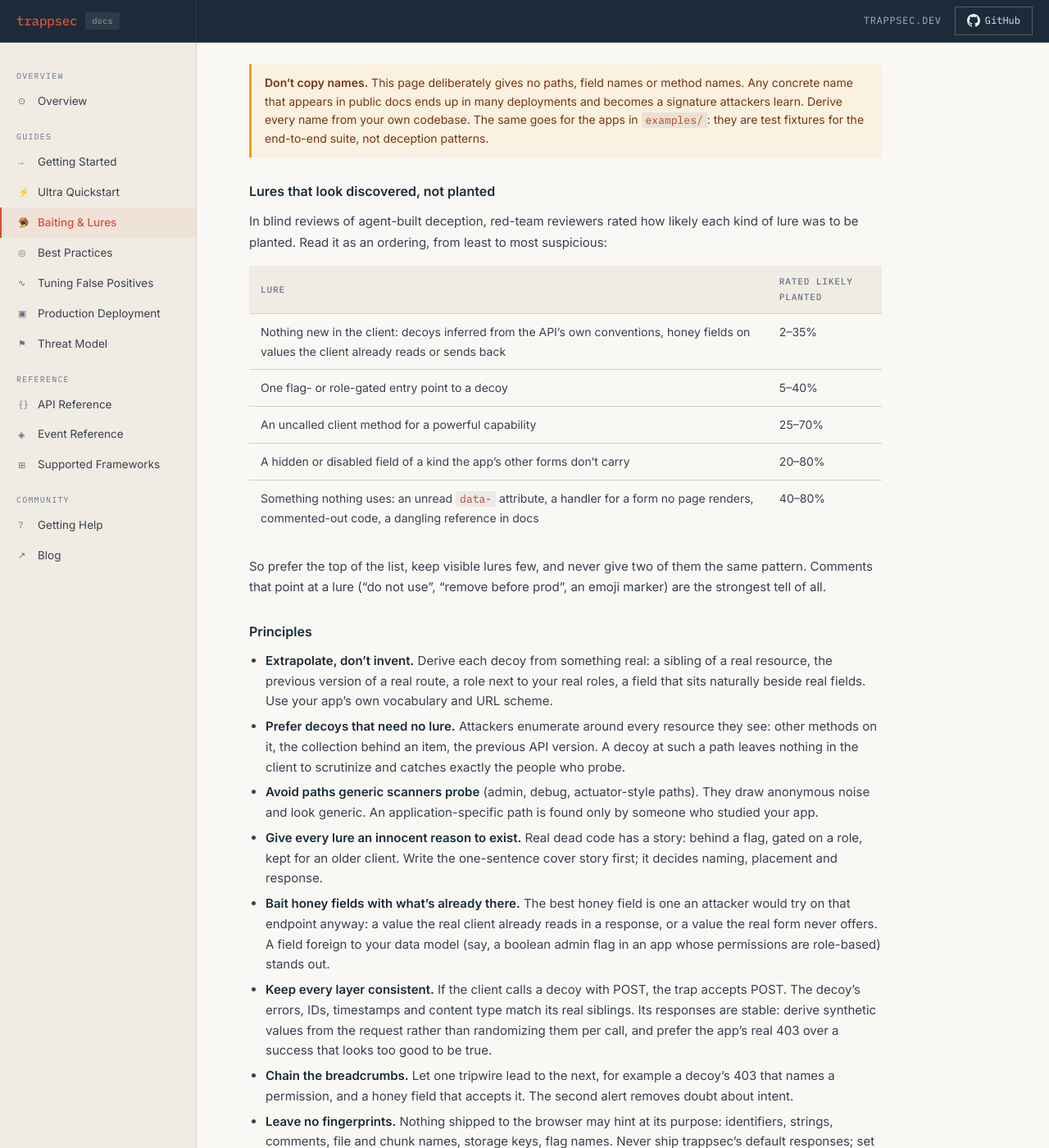
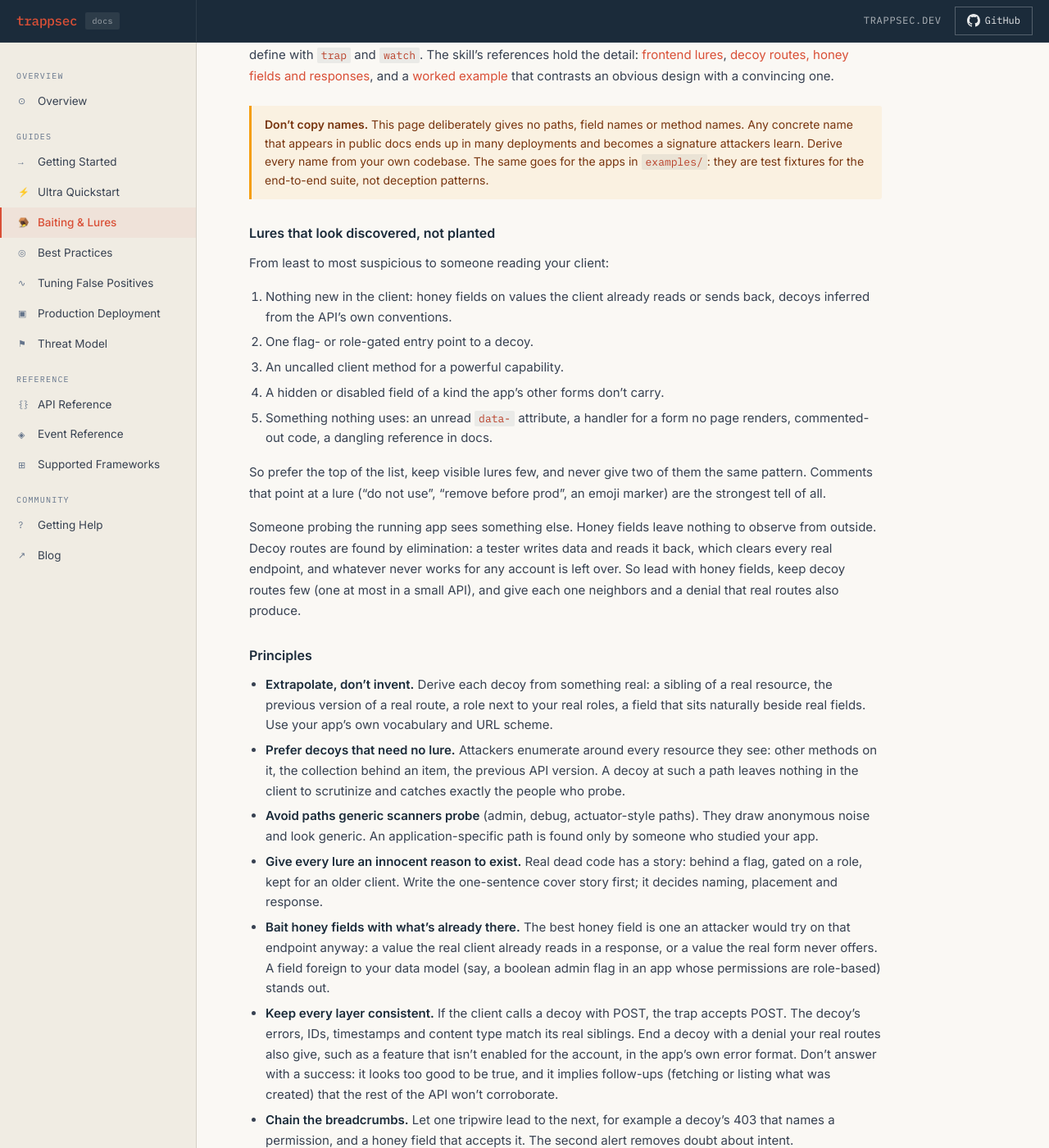
Before and after one commit to trappsec-dev/trappsec, a Jekyll site: the page built from docs/baiting-and-lures.md, in a window 1280 px wide and 1400 px high, scrolled down 331 px. Shown: the whole window at 82% size. Built offline with Jekyll 4.4.1, drawn with Linux system fonts in a browser that asks for light colours; some of the changed text lies outside the part shown.

Commit message:
Update lure docs for the reworked add-deception skill
The skill now writes decoys natively and orders lures by suspicion
without percentages. Drop the figures, note the skill no longer uses
the library, and add its guidance on elimination and final denials.

Co-Authored-By: Claude Opus 5.5 <noreply@anthropic.com>
Claude-Session: https://claude.ai/code/session_01V6PfVwvwC9xFjxXUhLhh8M

```diff
--- a/docs/baiting-and-lures.md
+++ b/docs/baiting-and-lures.md
@@ -7,24 +7,24 @@ tagline: "A trap no one finds doesn't fire. Lead attackers to your decoys withou
 
 Traps are only effective if attackers find them. A lure is whatever leads an attacker there: a client-side reference, a field in a response, a path that follows from your API's conventions. A lure that looks planted is worse than none, though. It tells the attacker the app is instrumented, and they become careful.
 
-This page summarizes the approach of the [`add-deception` agent skill](https://github.com/trappsec-dev/trappsec/tree/main/plugins/trappsec/skills/add-deception), which designs lures for your specific app and verifies them. The skill's references hold the detail: [frontend lures](https://github.com/trappsec-dev/trappsec/blob/main/plugins/trappsec/skills/add-deception/references/frontend-lures.md), [decoy routes, honey fields and responses](https://github.com/trappsec-dev/trappsec/blob/main/plugins/trappsec/skills/add-deception/references/backend-traps.md), and a [worked example](https://github.com/trappsec-dev/trappsec/blob/main/plugins/trappsec/skills/add-deception/references/worked-example.md) that contrasts an obvious design with a convincing one.
+This page summarizes the lure design of the [`add-deception` agent skill](https://github.com/trappsec-dev/trappsec/tree/main/plugins/trappsec/skills/add-deception), which designs lures for your specific app and verifies them. The skill writes its decoys in your app's own code and reports through OpenTelemetry rather than through the trappsec library, but the same lure design applies to decoys you define with `trap` and `watch`. The skill's references hold the detail: [frontend lures](https://github.com/trappsec-dev/trappsec/blob/main/plugins/trappsec/skills/add-deception/references/frontend-lures.md), [decoy routes, honey fields and responses](https://github.com/trappsec-dev/trappsec/blob/main/plugins/trappsec/skills/add-deception/references/backend-traps.md), and a [worked example](https://github.com/trappsec-dev/trappsec/blob/main/plugins/trappsec/skills/add-deception/references/worked-example.md) that contrasts an obvious design with a convincing one.
 
 {: .warning }
 > **Don't copy names.** This page deliberately gives no paths, field names or method names. Any concrete name that appears in public docs ends up in many deployments and becomes a signature attackers learn. Derive every name from your own codebase. The same goes for the apps in [`examples/`](https://github.com/trappsec-dev/trappsec/tree/main/examples): they are test fixtures for the end-to-end suite, not deception patterns.
 
 ### Lures that look discovered, not planted
 
-In blind reviews of agent-built deception, red-team reviewers rated how likely each kind of lure was to be planted. Read it as an ordering, from least to most suspicious:
+From least to most suspicious to someone reading your client:
 
-| Lure | Rated likely planted |
-|---|---|
-| Nothing new in the client: decoys inferred from the API's own conventions, honey fields on values the client already reads or sends back | 2–35% |
-| One flag- or role-gated entry point to a decoy | 5–40% |
-| An uncalled client method for a powerful capability | 25–70% |
-| A hidden or disabled field of a kind the app's other forms don't carry | 20–80% |
-| Something nothing uses: an unread `data-` attribute, a handler for a form no page renders, commented-out code, a dangling reference in docs | 40–80% |
+1.  Nothing new in the client: honey fields on values the client already reads or sends back, decoys inferred from the API's own conventions.
+2.  One flag- or role-gated entry point to a decoy.
+3.  An uncalled client method for a powerful capability.
+4.  A hidden or disabled field of a kind the app's other forms don't carry.
+5.  Something nothing uses: an unread `data-` attribute, a handler for a form no page renders, commented-out code, a dangling reference in docs.
 
 So prefer the top of the list, keep visible lures few, and never give two of them the same pattern. Comments that point at a lure ("do not use", "remove before prod", an emoji marker) are the strongest tell of all.
+
+Someone probing the running app sees something else. Honey fields leave nothing to observe from outside. Decoy routes are found by elimination: a tester writes data and reads it back, which clears every real endpoint, and whatever never works for any account is left over. So lead with honey fields, keep decoy routes few (one at most in a small API), and give each one neighbors and a denial that real routes also produce.
 
 ### Principles
 
@@ -33,7 +33,7 @@ So prefer the top of the list, keep visible lures few, and never give two of the
 *   **Avoid paths generic scanners probe** (admin, debug, actuator-style paths). They draw anonymous noise and look generic. An application-specific path is found only by someone who studied your app.
 *   **Give every lure an innocent reason to exist.** Real dead code has a story: behind a flag, gated on a role, kept for an older client. Write the one-sentence cover story first; it decides naming, placement and response.
 *   **Bait honey fields with what's already there.** The best honey field is one an attacker would try on that endpoint anyway: a value the real client already reads in a response, or a value the real form never offers. A field foreign to your data model (say, a boolean admin flag in an app whose permissions are role-based) stands out.
-*   **Keep every layer consistent.** If the client calls a decoy with POST, the trap accepts POST. The decoy's errors, IDs, timestamps and content type match its real siblings. Its responses are stable: derive synthetic values from the request rather than randomizing them per call, and prefer the app's real 403 over a success that looks too good to be true.
+*   **Keep every layer consistent.** If the client calls a decoy with POST, the trap accepts POST. The decoy's errors, IDs, timestamps and content type match its real siblings. End a decoy with a denial your real routes also give, such as a feature that isn't enabled for the account, in the app's own error format. Don't answer with a success: it looks too good to be true, and it implies follow-ups (fetching or listing what was created) that the rest of the API won't corroborate.
 *   **Chain the breadcrumbs.** Let one tripwire lead to the next, for example a decoy's 403 that names a permission, and a honey field that accepts it. The second alert removes doubt about intent.
 *   **Leave no fingerprints.** Nothing shipped to the browser may hint at its purpose: identifiers, strings, comments, file and chunk names, storage keys, flag names. Never ship trappsec's default responses; set [default responses](/api/#default-responses) to your app's real ones.
 *   **A false positive is a bug.** No real user, crawler, prefetcher or test may ever reach a decoy or send a honey field. Gate client lures on something no real user can satisfy, and fire every tripwire yourself before relying on it.
```
Also changed, not shown: examples/README.md.
